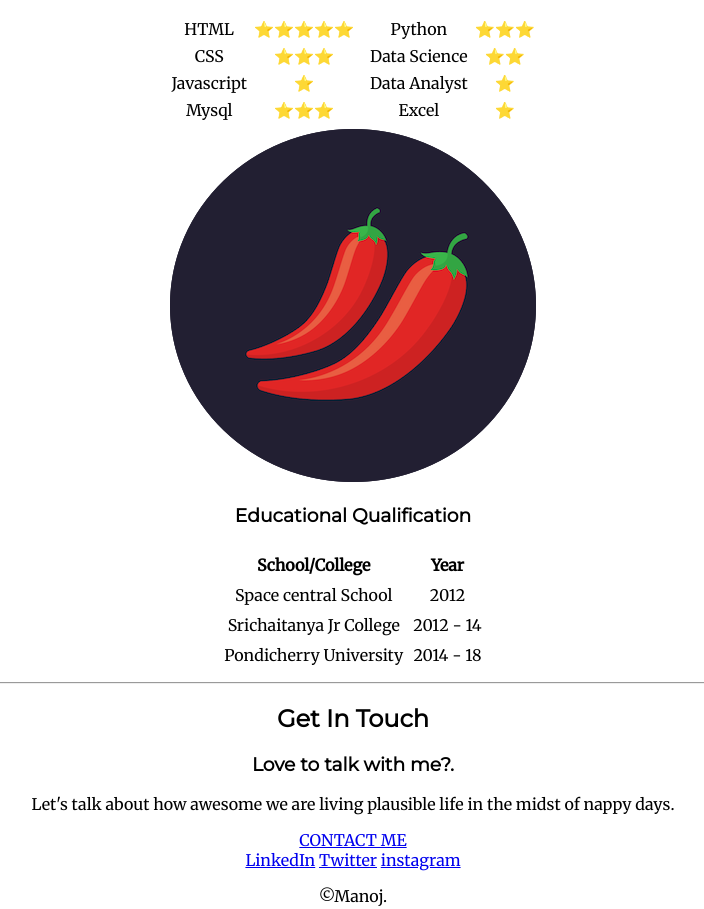
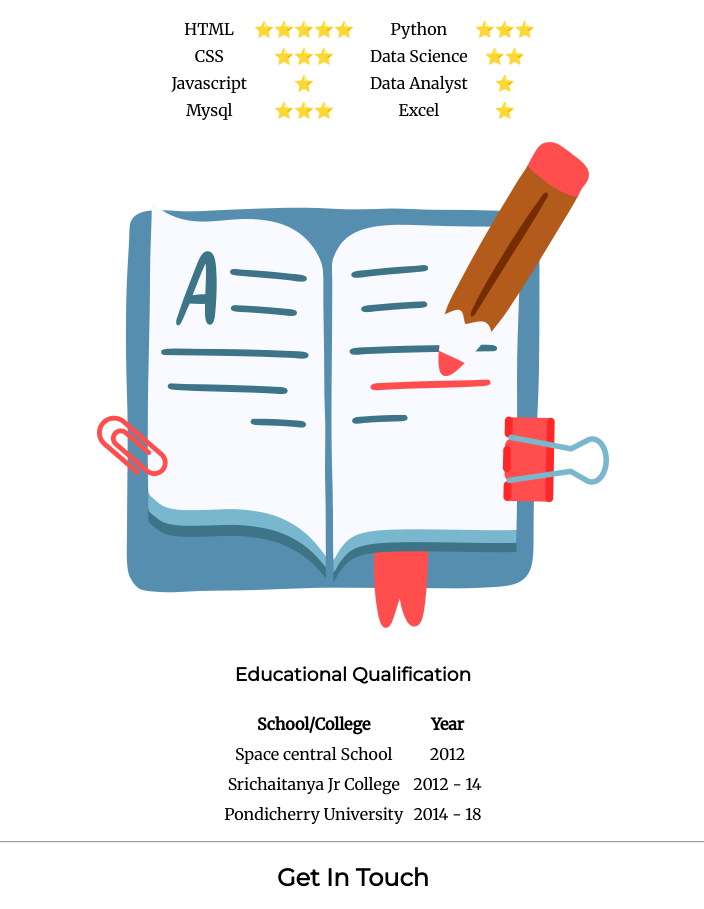
Before and after one commit to manoj1109/cv, a plain HTML site: page index.html in a window 1280 px wide. Shown: the part 1400-2309 px from the top of the page, without its empty margins (287-991 px from the left). Drawn offline with Linux system fonts and the light colour scheme; a web font is replaced by a local one.

Commit message:
Update index.html

```diff
--- a/index.html
+++ b/index.html
@@ -91,7 +91,7 @@
          </div>
 
          <div class="skill-row">
-           <img class="" src="images/chillies.png" alt="">
+           <img class="" src="images/studying.png" alt="">
            <h3>Educational Qualification</h3>
            <table class="edu" cellspacing="8">
              <thead>
```
